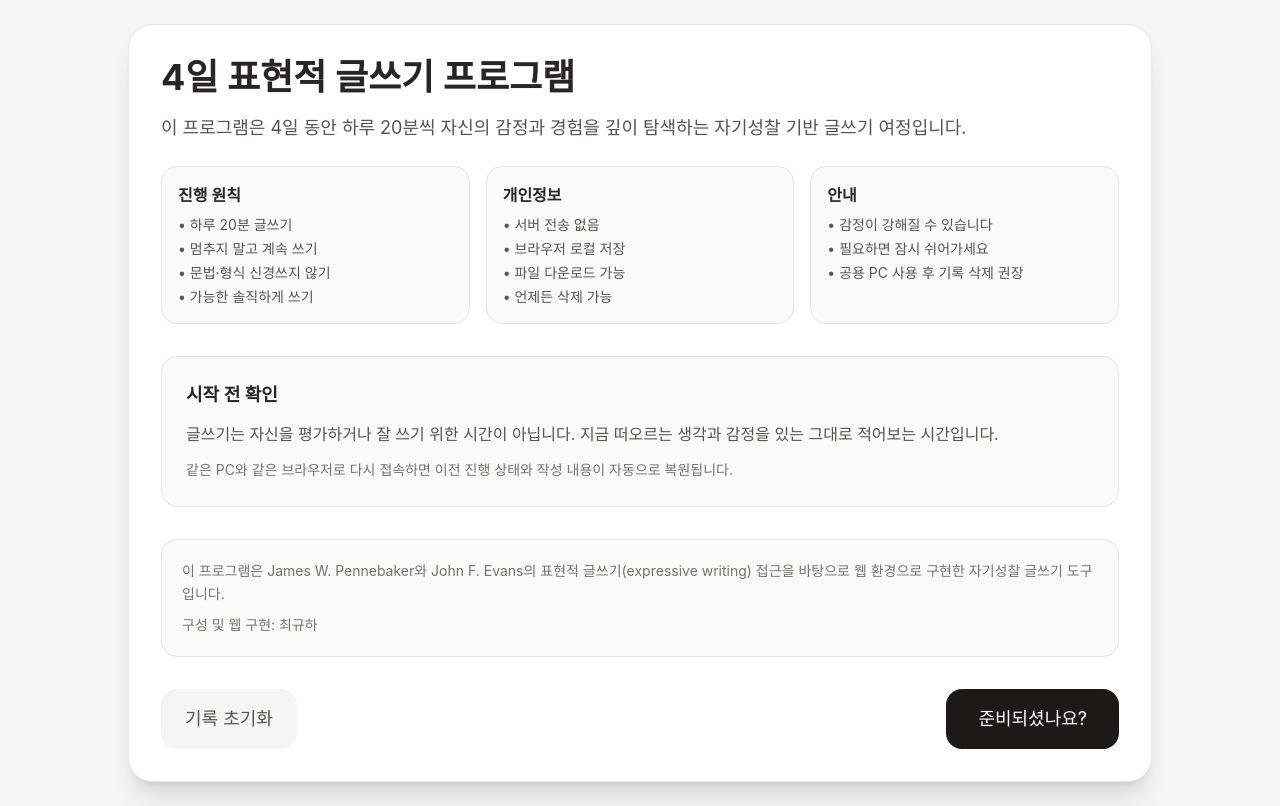
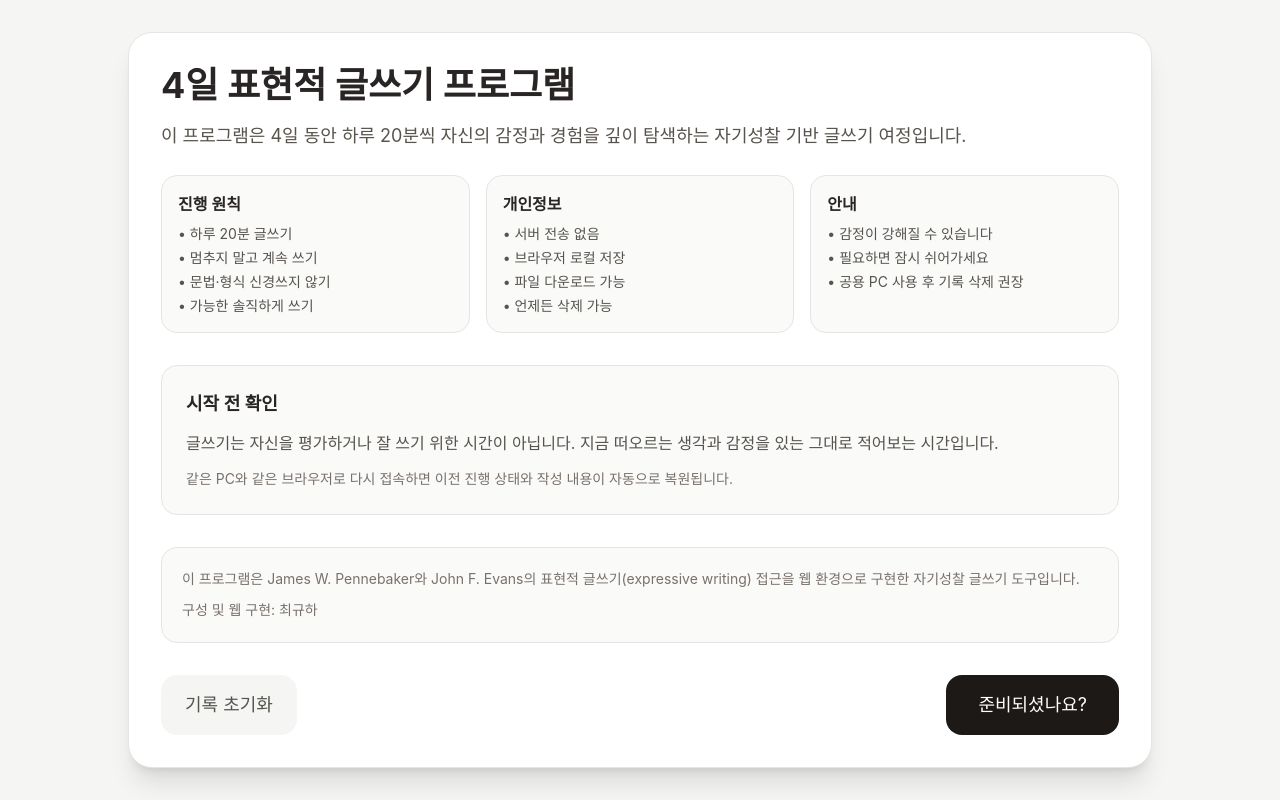
Before and after one commit to ProfChoi/expressive-writing, a React (Vite) app: page / in a window 1280 px wide. Built offline with nearby package versions, Linux system fonts and the light colour scheme.

Commit message:
Fix wording in program description

```diff
--- a/src/App.jsx
+++ b/src/App.jsx
@@ -289,7 +289,7 @@ export default function ExpressiveWritingApp() {
 
             <div className="bg-stone-50 rounded-2xl p-5 border border-stone-200 mb-8 text-sm text-stone-500 leading-relaxed">
               <p className="mb-2">
-                이 프로그램은 James W. Pennebaker와 John F. Evans의 표현적 글쓰기(expressive writing) 접근을 바탕으로 웹 환경으로 구현한 자기성찰 글쓰기 도구입니다.
+                이 프로그램은 James W. Pennebaker와 John F. Evans의 표현적 글쓰기(expressive writing) 접근을 웹 환경으로 구현한 자기성찰 글쓰기 도구입니다.
               </p>
               <p>구성 및 웹 구현: 최규하</p>
             </div>
```
